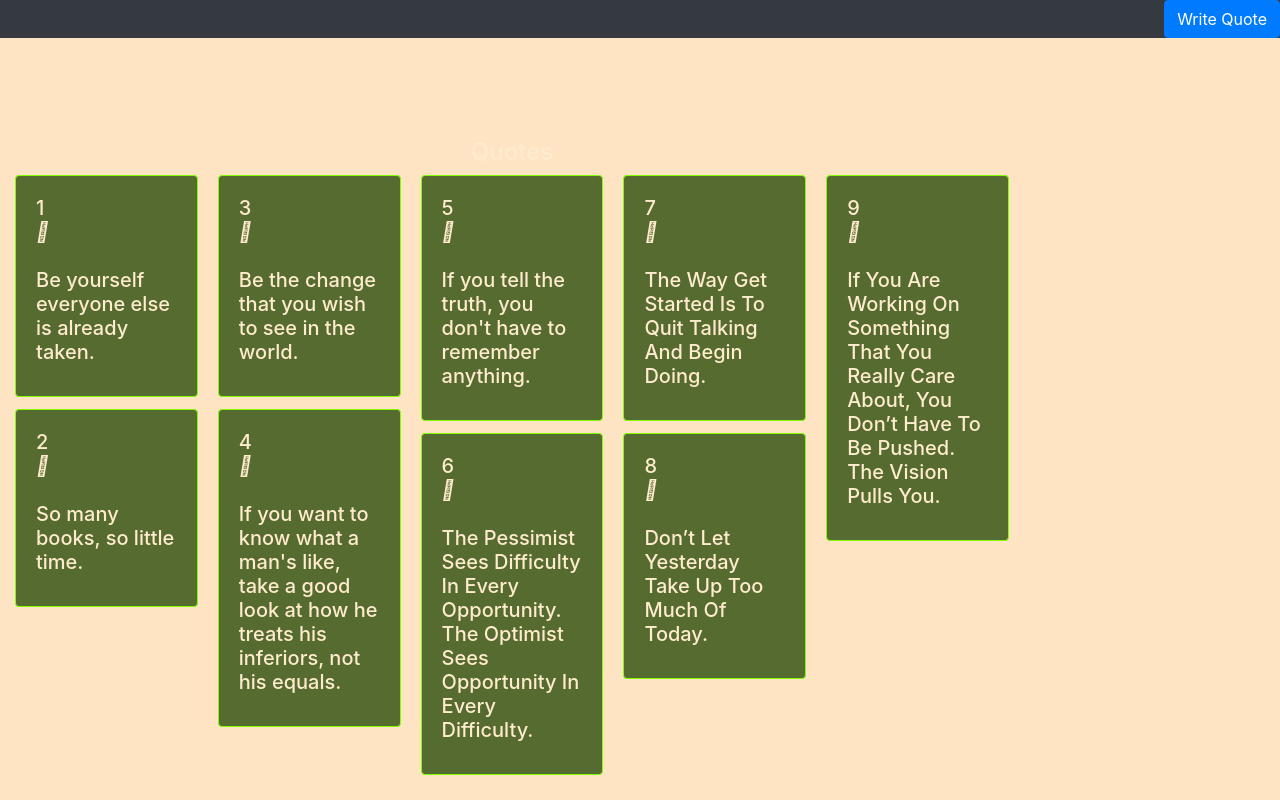
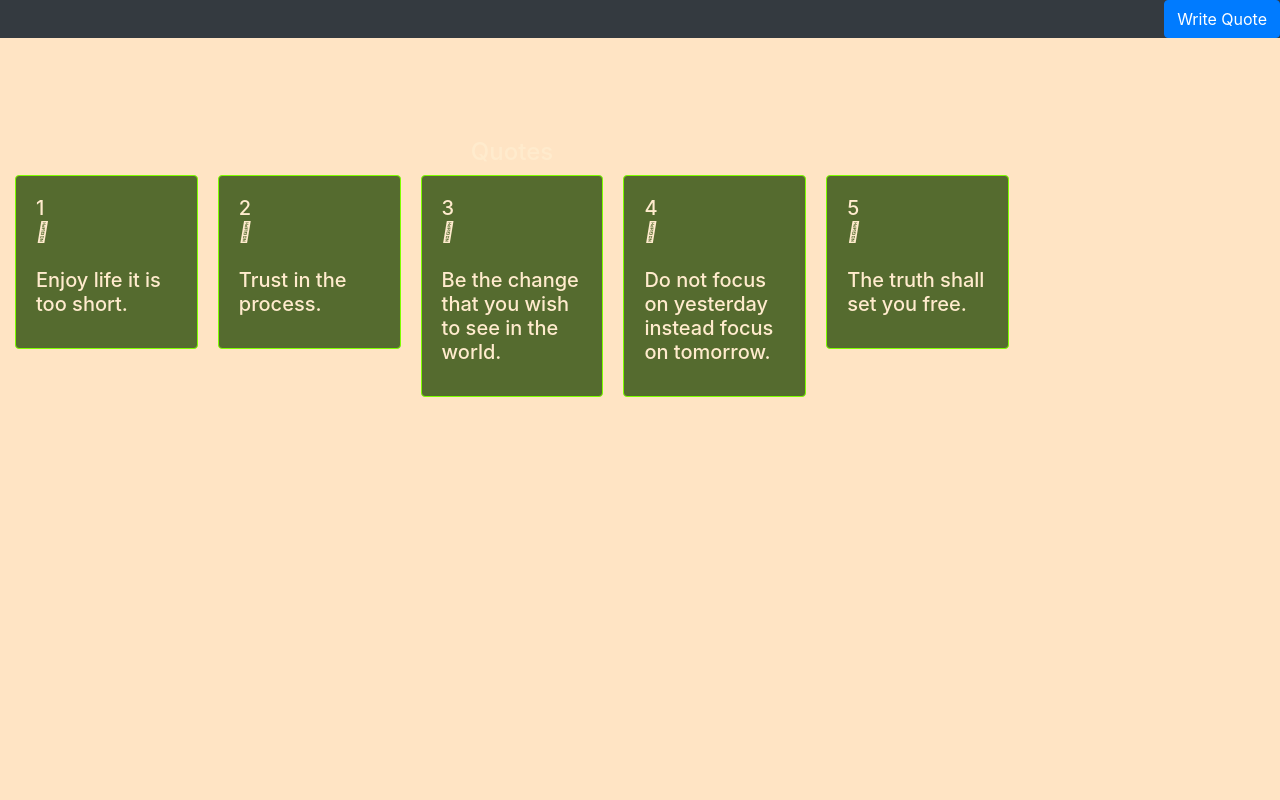
Before and after one commit to Thuotracy/angular-project-1, an Angular app: page / in a window 1280 px wide. Built offline with nearby package versions, Linux system fonts and the light colour scheme.

Commit message:
added quotes

```diff
--- a/src/app/quote/quote.component.ts
+++ b/src/app/quote/quote.component.ts
@@ -10,23 +10,14 @@ export class QuoteComponent implements OnInit {
 
 
   quotes:Quote[]=[
-    new Quote(1,new Date(2019,2,28),"Ruru","Oscar Wilde","Be yourself everyone else is already taken.",40,10,false),
-    new Quote(2,new Date(2019,10,28),"Winnie","Frank Zappa","So many books, so little time.",20,60,false),
-    new Quote(3,new Date(2020,1,26),"Jane","Mahatma Gandhi","Be the change that you wish to see in the world.",40,10,false),
-    new Quote(4,new Date(2018,2,28),"Isaac","J.K. Rowling","If you want to know what a man's like, take a good look at how he treats his inferiors, not his equals.",20,60,false),
-    new Quote(5,new Date(2019,2,28),"Lucy","Mark Twain","If you tell the truth, you don't have to remember anything.",20,5,false),
-    new Quote(6,new Date(2020,1,28),"Violet","Winston Churchill","The Pessimist Sees Difficulty In Every Opportunity. The Optimist Sees Opportunity In Every Difficulty.",5,5,false),
-    new Quote(7,new Date(2019,10,28),"Margaret","Walt Disney","The Way Get Started Is To Quit Talking And Begin Doing.",10,5,false),
-    new Quote(8,new Date(2019,11,28),"Lillian","Will Rogers","Don’t Let Yesterday Take Up Too Much Of Today.",40,50,false),
-    new Quote(9,new Date(2019,5,28),"Michael","Steve Jobs","If You Are Working On Something That You Really Care About, You Don’t Have To Be Pushed. The Vision Pulls You.",10,50,false),
-  ];
+    new Quote(1,new Date(2018,5,28),"Tracy ","Thuo Wanagri","Enjoy life it is too short.",20,10,false),
+    new Quote(2,new Date(2019,10,28),"Miriam","Ajode Lucky","Trust in the process.",20,80,false),
+    new Quote(3,new Date(2020,1,26),"Jane","Ng'endo Borot","Be the change that you wish to see in the world.",40,10,false),
+    new Quote(4,new Date(2018,2,28),"Yvonne","Naomi Atieno","Do not focus on yesterday instead focus on tomorrow.",20,60,false),
+    new Quote(5,new Date(2019,2,28),"Lucy","Polly Mlati","The truth shall set you free.",20,5,false),
+   ];
 
-  populars:Quote[]=[
-    new Quote(1,new Date(2019,2,28),"Ruru","Oscar Wilde","Be yourself everyone else is already taken.",40,10,false),
-    new Quote(3,new Date(2020,1,26),"Jane","Mahatma Gandhi","Be the change that you wish to see in the world.",40,10,false),
-    new Quote(8,new Date(2019,11,28),"Lillian","Will Rogers","Don’t Let Yesterday Take Up Too Much Of Today.",40,50,false),
 
-];
 
 
 
@@ -65,29 +56,7 @@ export class QuoteComponent implements OnInit {
 
 }
 
-mostPopular(){
 
-
-  this.populars.splice(0,this.populars.length);
-
-  var largest=this.quotes[0].upvote;
-  var number=null;
-  for (var i=0;i<this.quotes.length;i++){
-    number=this.quotes[i].upvote
-
-    largest=Math.max(largest,number)
-  }
-
-  for (var i=0;i<this.quotes.length;i++){
-
-    if(this.quotes[i].upvote===largest){
-      this.populars.push(this.quotes[i]);
-    }
-  }
-
-
-
-}
   constructor() { }
 
   ngOnInit(): void {
```
